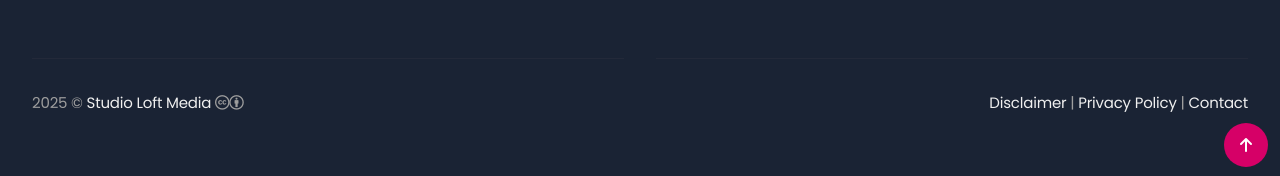
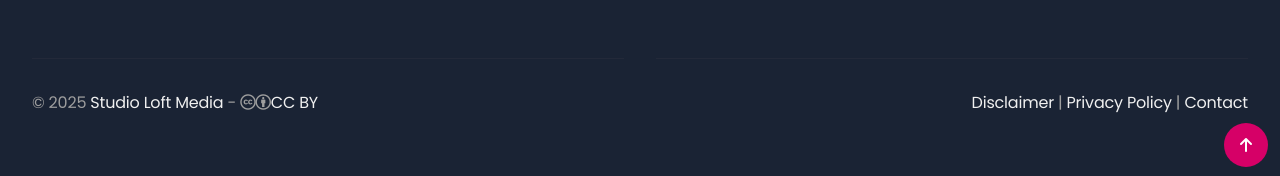
Before and after one commit to studioloft/studioloft.github.io, a Jekyll site: the page built from _posts/2024-11-15-automating-routine-tasks-with-bash-scripts.md, in a window 1280 px wide and 1400 px high, scrolled down 5590 px. Shown: the part 1221-1397 px from the top of the window. Built offline with Jekyll 4.4.1, drawn with Linux system fonts in a browser that asks for light colours.

Commit message:
footer update

```diff
--- a/_includes/footer.html
+++ b/_includes/footer.html
@@ -98,7 +98,7 @@
   <div class="container">
     <div class="row">
       <div class="col col-6 col-d-12">
-        <div class="copyright">{{ site.time | date: '%Y' }} &copy; <a href="/">{{ site.data.settings.title }}</a> <i class="fa-brands fa-creative-commons"></i><i class="fa-brands fa-creative-commons-by"></i></div>
+        <div class="copyright">&copy; {{ site.time | date: '%Y' }} <a href="/">{{ site.data.settings.title }}</a> - <i class="fa-brands fa-creative-commons"></i><i class="fa-brands fa-creative-commons-by"></i><a href="https://creativecommons.org/share-your-work/cclicenses/">CC BY</a></div>
 
       </div>
       <div class="col col-6 col-d-12">
--- a/css/_3-modules/footer.scss
+++ b/css/_3-modules/footer.scss
@@ -212,7 +212,7 @@
   border-top: 1px solid var(--border-color);
   padding: 32px 0;
   font-family: $heading-font-family;
-  font-size: 15px;
+  font-size: 16px;
   line-height: 24px;
   text-align: left;
   color: var(--text-alt-color);
```
